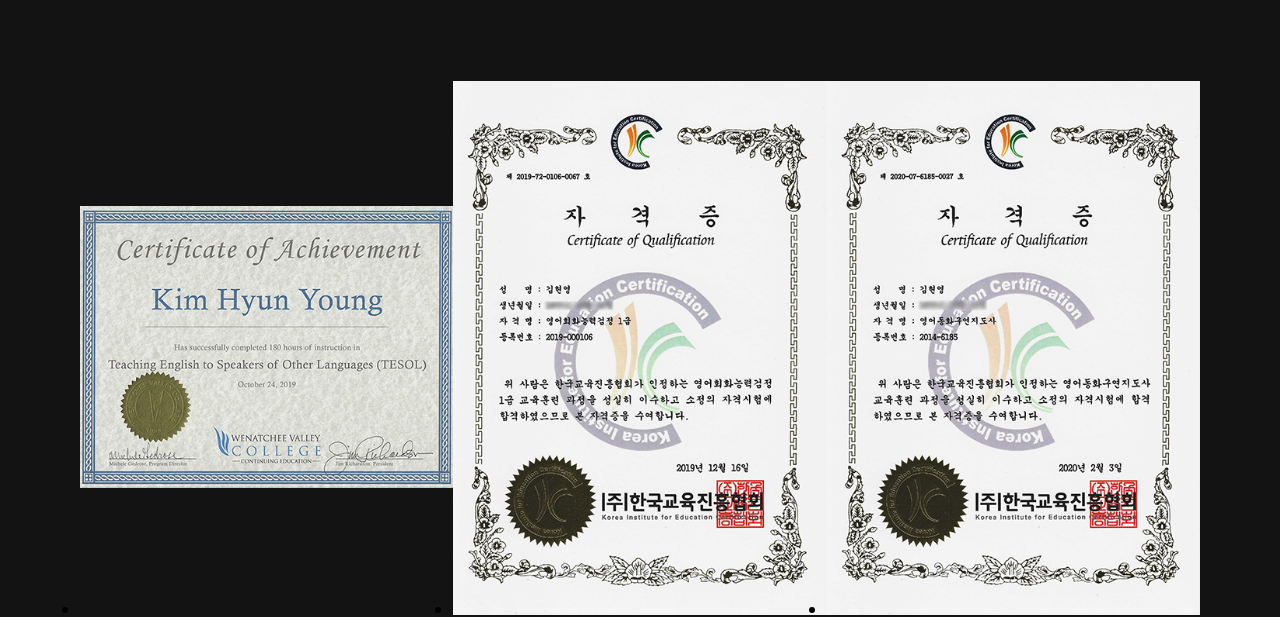
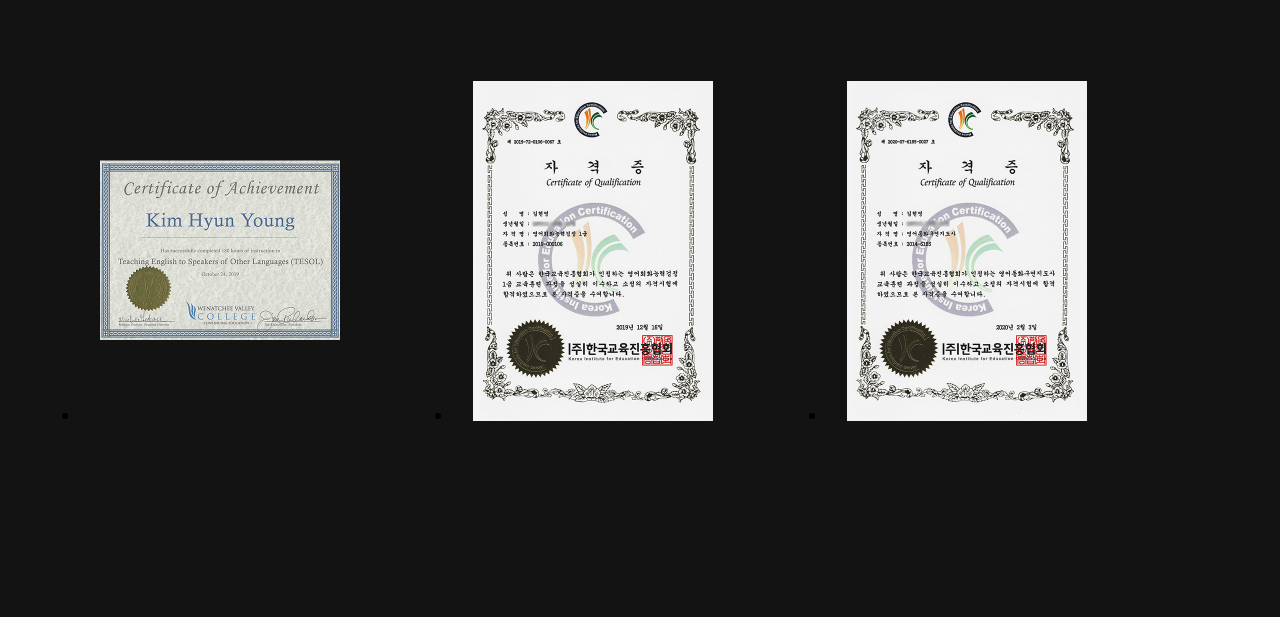
Before and after one commit to tutor-ellie/tutor-ellie.github.io, a plain HTML site: page index.html in a window 1280 px wide. Shown: the part 1150-1767 px from the top of the page. Drawn offline with Linux system fonts and the light colour scheme.

Commit message:
Add files via upload

```diff
--- a/styles.css
+++ b/styles.css
@@ -93,7 +93,7 @@
 
 
 
-@media  screen and (max-width: 768px) {
+@media  screen and (max-width: 767px) {
   .navbar_container{
     display: flex;
     justify-content: space-between;
@@ -276,7 +276,7 @@
 
 }
 
-@media  screen and (max-width: 768px){
+@media  screen and (max-width: 767px){
   .hero_container {
     display: grid;
     grid-template-columns: 1fr;
@@ -338,16 +338,22 @@
 .cer {
   margin-top: 5%;
   display: flex;
+  /*flex-wrap: wrap; /*이미지가 많아질 경우*/
   justify-content: space-between;
   padding: 20px 80px;
 }
 
 .about-col img{
-  width: 100%;
-  height: 100%;
+  max-width: 100%;
 }
 
-@media  screen and (max-width: 768px){
+.about-col {
+  flex-basis: 33.3333%;
+  padding-left: 20px;
+  padding-right: 20px;
+}
+
+@media  screen and (max-width: 767px){
   .cer {
     flex-direction: column;
   }
```
